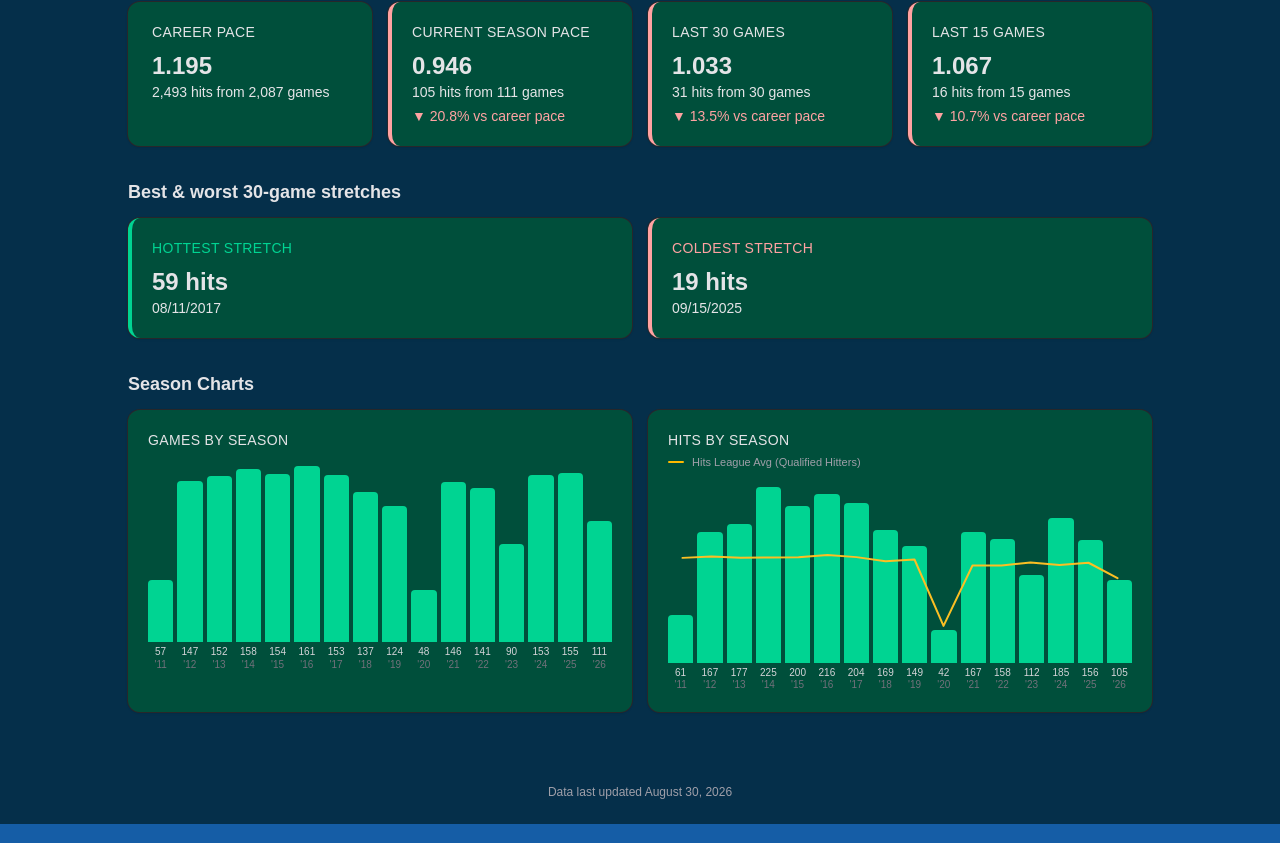
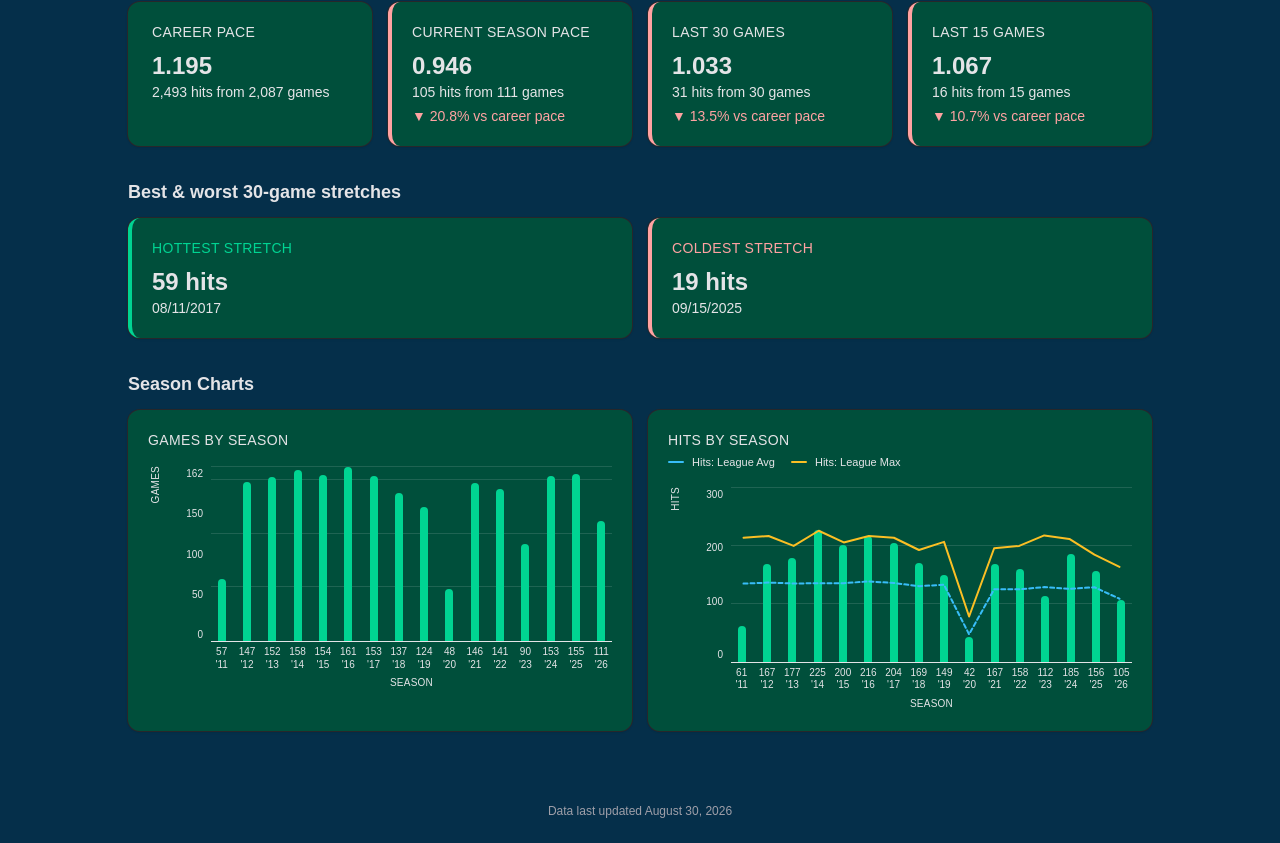
Before and after one commit to cbrown1138/MLB_Road_to_3000, a Next.js app in the folder site/: page /players/altuve in a window 1280 px wide. Shown: the part 758-1601 px from the top of the page. Built offline with nearby package versions, Linux system fonts and the light colour scheme; a web font is replaced by a local one.

Commit message:
adding charts to season, but need to change later

```diff
--- a/site/app/players/[slug]/page.tsx
+++ b/site/app/players/[slug]/page.tsx
@@ -5,6 +5,7 @@ import {
   getPlayerBySlug,
   getMilestone,
   getLeagueHitsMeanBySeason,
+  getLeagueHitsMaxBySeason,
   slugify,
 } from "@/lib/players";
 import { PlayerHeader } from "@/components/PlayerHeader";
@@ -51,6 +52,7 @@ export default async function PlayerPage({
       <SeasonBars
         snapshot={snapshot}
         leagueHitsMean={getLeagueHitsMeanBySeason()}
+        leagueHitsMax={getLeagueHitsMaxBySeason()}
       />
     </div>
   );
--- a/site/components/SeasonBars.tsx
+++ b/site/components/SeasonBars.tsx
@@ -1,6 +1,15 @@
 import type { PlayerSnapshot } from "@/lib/players";
 
 type Entry = { season: string; value: number };
+
+type TrendLine = {
+  label: string;
+  color: string;
+  data: Record<string, number>;
+  dashed?: boolean;
+};
+
+const CHART_HEIGHT = 176; // px, matches h-44
 
 function toEntries(dict: Record<string, number> | undefined): Entry[] {
   if (!dict) return [];
@@ -9,35 +18,94 @@ function toEntries(dict: Record<string, number> | undefined): Entry[] {
     .sort((a, b) => Number(a.season) - Number(b.season));
 }
 
+// Picks a "nice" step (1/2/5 x a power of 10) so axis ticks land on
+// round numbers, then returns ascending ticks from 0 up to >= maxValue.
+function getNiceTicks(maxValue: number, tickCount = 4): number[] {
+  if (maxValue <= 0) return [0, 1];
+  const rawStep = maxValue / tickCount;
+  const magnitude = Math.pow(10, Math.floor(Math.log10(rawStep)));
+  const residual = rawStep / magnitude;
+  const step =
+    (residual > 5 ? 10 : residual > 2 ? 5 : residual > 1 ? 2 : 1) * magnitude;
+  const niceMax = Math.ceil(maxValue / step) * step;
+
+  const ticks: number[] = [];
+  for (let v = 0; v <= niceMax + step / 2; v += step) {
+    ticks.push(Math.round(v));
+  }
+  return ticks;
+}
+
+// Like getNiceTicks, but the axis max is pinned to a caller-supplied value
+// (e.g. 162 games — a full MLB season) instead of being rounded up.
+function getFixedMaxTicks(maxValue: number, tickCount = 4): number[] {
+  const rawStep = maxValue / tickCount;
+  const magnitude = Math.pow(10, Math.floor(Math.log10(rawStep)));
+  const residual = rawStep / magnitude;
+  const step =
+    (residual > 5 ? 10 : residual > 2 ? 5 : residual > 1 ? 2 : 1) * magnitude;
+
+  const ticks: number[] = [];
+  for (let v = 0; v < maxValue; v += step) {
+    ticks.push(Math.round(v));
+  }
+  ticks.push(maxValue);
+  return ticks;
+}
+
 function BarChart({
   title,
   entries,
-  trend,
+  yLabel,
+  yMax,
+  trends,
 }: {
   title: string;
   entries: Entry[];
-  // Optional overlay line, keyed by season. Only seasons already present in
+  yLabel: string;
+  // Pin the axis max to a fixed value instead of auto-scaling to the data.
+  yMax?: number;
+  // Optional overlay lines, keyed by season. Only seasons already present in
   // `entries` are drawn — no extra years are added to the axis.
-  trend?: Record<string, number>;
+  trends?: TrendLine[];
 }) {
-  const trendValues = trend
-    ? entries
-        .map((e) => trend[e.season])
-        .filter((v): v is number => v != null)
-    : [];
-  const max = Math.max(...entries.map((e) => e.value), ...trendValues, 1);
+  const trendValues = (trends ?? []).flatMap((t) =>
+    entries.map((e) => t.data[e.season]).filter((v): v is number => v != null),
+  );
+  const rawMax = Math.max(...entries.map((e) => e.value), ...trendValues, 1);
 
-  const trendPoints = trend
-    ? entries
+  const ticks =
+    yMax != null
+      ? getFixedMaxTicks(Math.max(yMax, rawMax))
+      : getNiceTicks(rawMax);
+  const max = ticks[ticks.length - 1];
+
+  const gridTicks = ticks.filter((t) => t > 0);
+  const gridStyle = gridTicks.length
+    ? {
+        backgroundImage: gridTicks
+          .map(() => "linear-gradient(rgba(255,255,255,0.12), rgba(255,255,255,0.12))")
+          .join(", "),
+        backgroundSize: gridTicks.map(() => "100% 1px").join(", "),
+        backgroundPosition: gridTicks
+          .map((t) => `0 ${100 - (t / max) * 100}%`)
+          .join(", "),
+        backgroundRepeat: "no-repeat",
+      }
+    : undefined;
+
+  const trendLines = (trends ?? []).map((t) => ({
+    ...t,
+    points: entries
       .map((e, i) => {
-          const v = trend[e.season];
+        const v = t.data[e.season];
         if (v == null) return null;
         const x = ((i + 0.5) / entries.length) * 100;
         const y = 100 - (v / max) * 100;
         return `${x},${y}`;
       })
-        .filter((p): p is string => p !== null)
-    : [];
+      .filter((p): p is string => p !== null),
+  }));
 
   return (
     <div className="rounded-xl bg-emerald-900 p-5 shadow-sm ring-1 ring-zinc-800">
@@ -45,64 +113,108 @@ function BarChart({
         <p className="text-sm font-medium uppercase tracking-wide text-zinc-200">
           {title}
         </p>
-        {trend && (
-          <p className="mt-1 flex items-center gap-2 text-[11px] text-zinc-400">
-            <span className="inline-block h-0.5 w-4 rounded bg-amber-400" />
-            Hits League Avg (Qualified Hitters)
+        {trendLines.length > 0 && (
+          <div className="mt-1 flex flex-wrap items-center gap-x-4 gap-y-1">
+            {trendLines.map((t) => (
+              <p
+                key={t.label}
+                className="flex items-center gap-2 text-[11px] text-zinc-200"
+              >
+                <span
+                  className="inline-block h-0.5 w-4 rounded"
+                  style={{ backgroundColor: t.color }}
+                />
+                {t.label}
               </p>
+            ))}
+          </div>
         )}
       </div>
 
+      <div className="flex gap-2">
+        {/* y-axis title */}
+        <div className="flex shrink-0" style={{ height: CHART_HEIGHT }}>
+          <span className="flex items-center whitespace-nowrap text-[10px] font-medium uppercase tracking-wide text-zinc-200 [writing-mode:vertical-rl]">
+            <span className="rotate-180">{yLabel}</span>
+          </span>
+        </div>
+
+        {/* y-axis ticks */}
+        <div
+          className="flex w-8 shrink-0 flex-col justify-between text-right text-[10px] tabular-nums text-zinc-200"
+          style={{ height: CHART_HEIGHT }}
+        >
+          {[...ticks].reverse().map((t) => (
+            <span key={t}>{t.toLocaleString()}</span>
+          ))}
+        </div>
+
+        <div className="min-w-0 flex-1">
           {/* plot area — flex columns stretch to full height so % bars resolve */}
-      <div className="relative flex h-44 gap-1">
+          <div
+            className="relative flex gap-1 border-b border-zinc-200"
+            style={{ height: CHART_HEIGHT, ...gridStyle }}
+          >
             {entries.map((e) => (
               <div
                 key={e.season}
-            className="flex min-w-[1.25rem] flex-1 items-end"
+                className="flex min-w-[1.25rem] flex-1 items-end justify-center"
               >
                 <div
-              className="w-full rounded-t bg-emerald-400"
+                  className="w-2 rounded-t bg-emerald-400"
                   style={{ height: `${(e.value / max) * 100}%` }}
                   title={`${e.season}: ${e.value}`}
                 />
               </div>
             ))}
 
-        {trendPoints.length > 1 && (
+            {trendLines.map(
+              (t) =>
+                t.points.length > 1 && (
                   <svg
+                    key={t.label}
                     className="pointer-events-none absolute inset-0 h-full w-full overflow-visible"
                     viewBox="0 0 100 100"
                     preserveAspectRatio="none"
                     aria-hidden
                   >
                     <polyline
-              points={trendPoints.join(" ")}
+                      points={t.points.join(" ")}
                       fill="none"
-              stroke="#fbbf24"
+                      stroke={t.color}
                       strokeWidth={2}
                       strokeLinecap="round"
                       strokeLinejoin="round"
+                      strokeDasharray={t.dashed ? "4 3" : undefined}
                       vectorEffect="non-scaling-stroke"
                     />
                   </svg>
+                ),
             )}
           </div>
 
-      {/* axis labels — mirror the flex layout above */}
+          {/* x-axis labels — mirror the flex layout above */}
           <div className="mt-1 flex gap-1">
             {entries.map((e) => (
               <div
                 key={e.season}
                 className="flex min-w-[1.25rem] flex-1 flex-col items-center leading-tight"
               >
-            <span className="text-[10px] tabular-nums text-zinc-300">
+                <span className="text-[10px] tabular-nums text-zinc-200">
                   {e.value}
                 </span>
-            <span className="text-[10px] tabular-nums text-zinc-500">
+                <span className="text-[10px] tabular-nums text-zinc-200">
                   {`'${e.season.slice(-2)}`}
                 </span>
               </div>
             ))}
+          </div>
+
+          {/* x-axis title */}
+          <p className="mt-1 text-center text-[10px] font-medium uppercase tracking-wide text-zinc-200">
+            Season
+          </p>
+        </div>
       </div>
     </div>
   );
@@ -111,14 +223,30 @@ function BarChart({
 export function SeasonBars({
   snapshot,
   leagueHitsMean,
+  leagueHitsMax,
 }: {
   snapshot: PlayerSnapshot;
   leagueHitsMean?: Record<string, number>;
+  leagueHitsMax?: Record<string, number>;
 }) {
   const games = toEntries(snapshot.games_per_season);
   const hits = toEntries(snapshot.hits_per_season);
 
   if (games.length === 0 && hits.length === 0) return null;
+
+  const hitsTrends: TrendLine[] = [
+    leagueHitsMean && {
+      label: "Hits: League Avg",
+      color: "#38bdf8",
+      data: leagueHitsMean,
+      dashed: true,
+    },
+    leagueHitsMax && {
+      label: "Hits: League Max",
+      color: "#fbbf24",
+      data: leagueHitsMax,
+    },
+  ].filter((t): t is TrendLine => Boolean(t));
 
   return (
     <section className="w-full max-w-5xl">
@@ -126,9 +254,21 @@ export function SeasonBars({
         Season Charts
       </h2>
       <div className="grid grid-cols-1 gap-4 sm:grid-cols-1 lg:grid-cols-2">
-        {games.length > 0 && <BarChart title="Games by season" entries={games} />}
+        {games.length > 0 && (
+          <BarChart
+            title="Games by season"
+            entries={games}
+            yLabel="Games"
+            yMax={162}
+          />
+        )}
         {hits.length > 0 && (
-          <BarChart title="Hits by season" entries={hits} trend={leagueHitsMean} />
+          <BarChart
+            title="Hits by season"
+            entries={hits}
+            yLabel="Hits"
+            trends={hitsTrends}
+          />
         )}
       </div>
     </section>
--- a/site/lib/players.ts
+++ b/site/lib/players.ts
@@ -130,3 +130,18 @@ export function getLeagueHitsMeanBySeason(): Record<string, number> {
     return {};
   }
 }
+
+// League-wide max hits per season among qualified hitters, produced by
+// ../data_league_get_stats.py. Keyed by season (year as string).
+export function getLeagueHitsMaxBySeason(): Record<string, number> {
+  try {
+    const raw = readFileSync(path.join(DATA_DIR, "league_stats.json"), "utf-8");
+    const parsed = JSON.parse(raw) as {
+      all_qualified_hitters_max_season?: { Season: number; Hits_Max: number }[];
+    };
+    const rows = parsed.all_qualified_hitters_max_season ?? [];
+    return Object.fromEntries(rows.map((r) => [String(r.Season), r.Hits_Max]));
+  } catch {
+    return {};
+  }
+}
```
Lines whose indentation alone changed are shown as unchanged.
